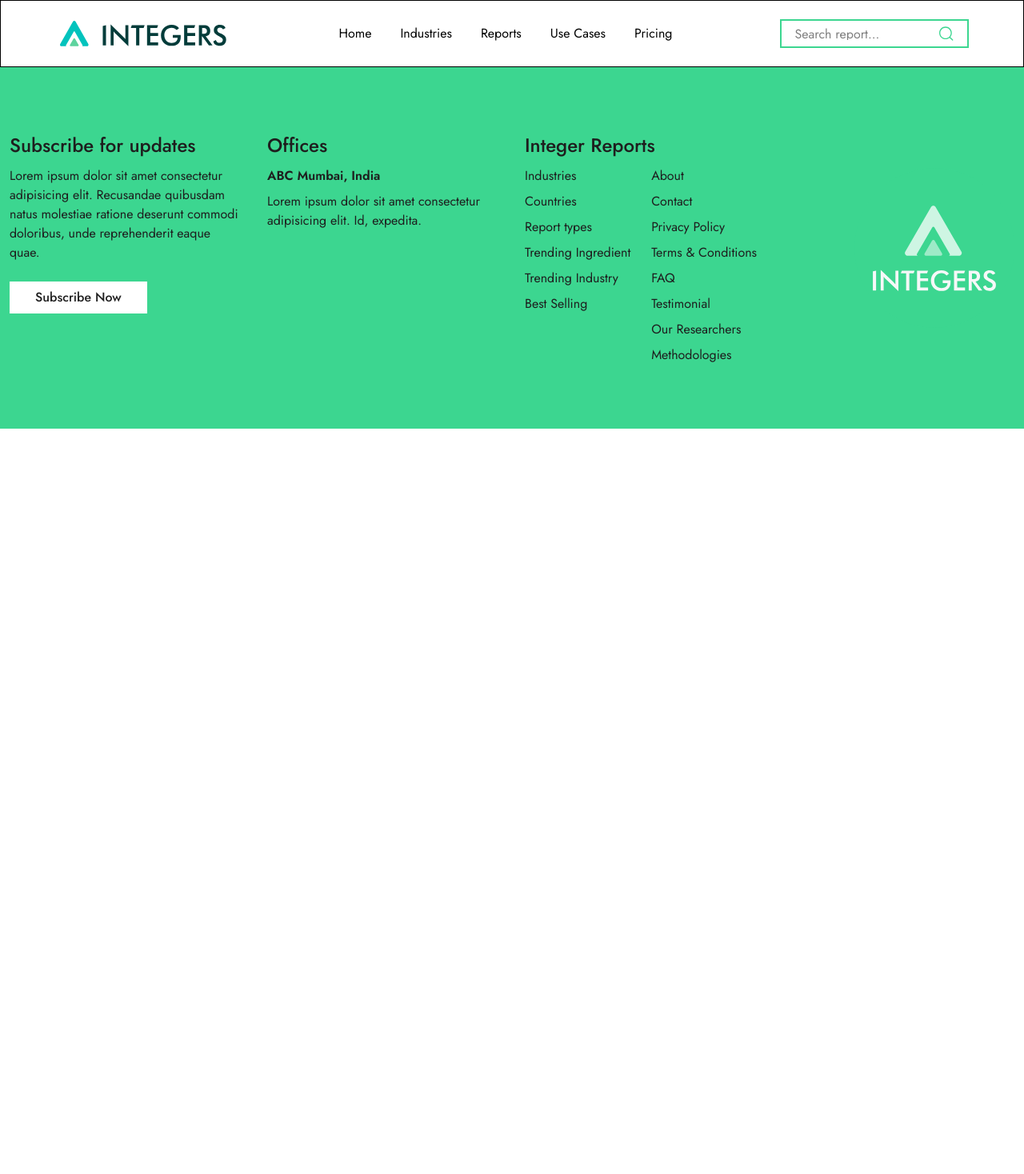
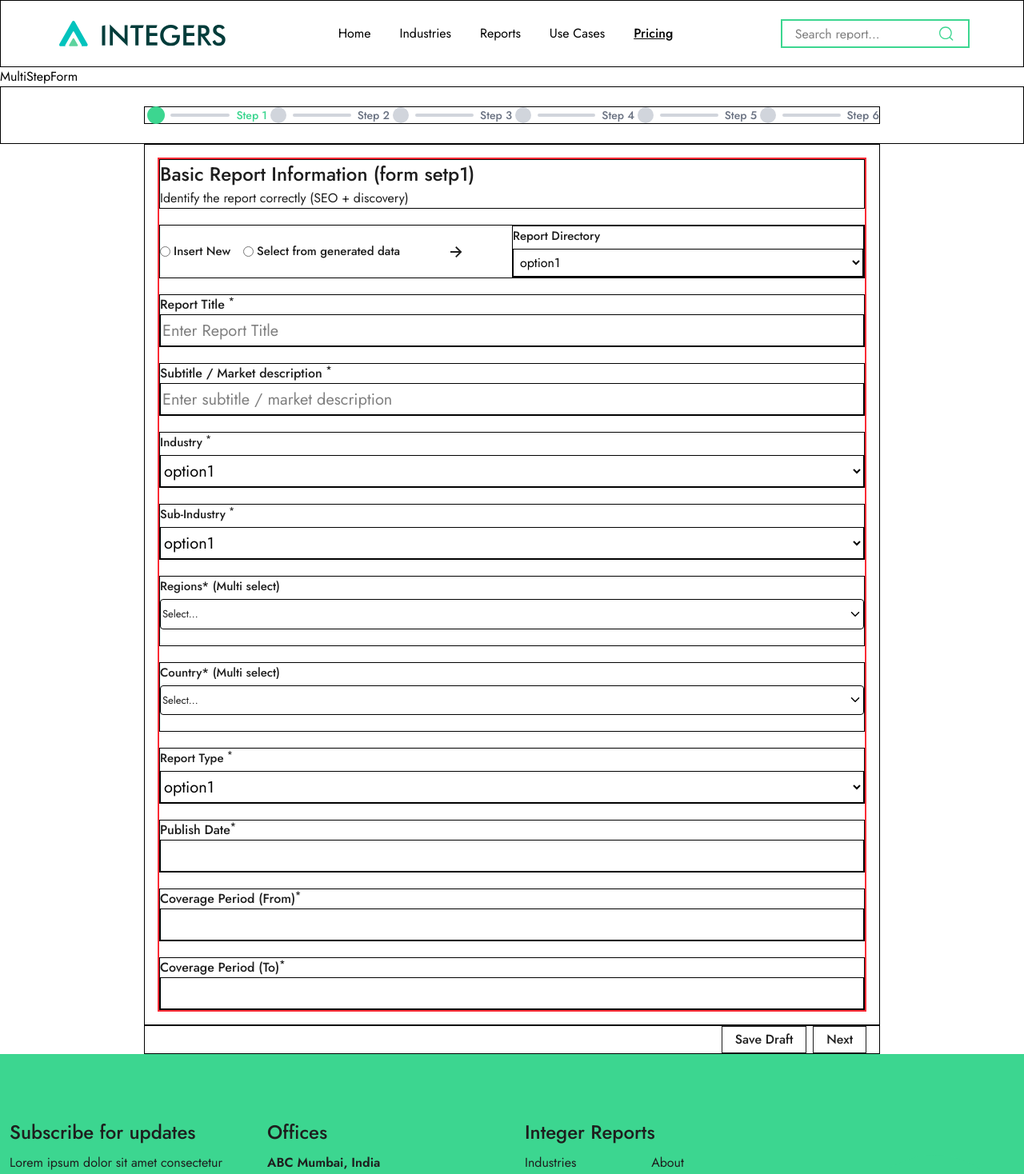
Before and after one commit to Amarjit-Gupta/dev-project, a React (Vite) app in the folder project/: page /pricing in a window 1280 px wide. Shown: the top 1468 px of the page at 80% size. Before the commit the page ends 800 px from the top, so only its background shows below. Built offline with nearby package versions, Linux system fonts and the light colour scheme.

Commit message:
first-commit

```diff
--- a/project/src/App.jsx
+++ b/project/src/App.jsx
@@ -13,7 +13,7 @@ const App = () => {
         <Routes>
           <Route path="/" element={<HomePage />} />
           <Route path="/report" element={<ReportingList />} />
-          <Route path="/admin/add" element={<MultiStepForm />} />
+          <Route path="/pricing" element={<MultiStepForm />} />
         </Routes>
       </BrowserRouter>
       <Footer />
--- a/project/src/admin/addData/MultiStepForm.jsx
+++ b/project/src/admin/addData/MultiStepForm.jsx
@@ -31,10 +31,10 @@ const MultiStepForm = () => {
             <h1>MultiStepForm</h1>
             {/*  steps */}
             {/* <StepIndicator step={formStep} /> */}
-        <div className="border hidden xl:block"><StepIndicator step={formStep} setStep={setFormStep} /></div>
+        <div className="border"><StepIndicator step={formStep} setStep={setFormStep} /></div>
 
 
-            <div className="border w-80 xl:w-230 m-auto p-4">
+            <div className="border w-230 m-auto p-4">
                 {formStep === 1 && <FormStep1 />}
                 {formStep === 2 && <FormStep2 />}
                 {formStep === 3 && <FormStep3 />}
@@ -44,7 +44,7 @@ const MultiStepForm = () => {
                 {formStep === 7 && <ReviewStep />}
             </div>
 
-            <div className="border w-80 xl:w-230 h-9 m-auto relative">
+            <div className="border w-230 h-9 m-auto relative">
 
                 {formStep > 1 && (
                     <button className="border absolute left-4 h-full px-4 font-medium text-primary border-text-primary cursor-pointer" onClick={handlePrev}>
--- a/project/src/admin/addData/steps/FormStep1.jsx
+++ b/project/src/admin/addData/steps/FormStep1.jsx
@@ -1,6 +1,9 @@
 import { IoArrowForwardSharp } from "react-icons/io5";
-import MultiSelectDropdown from "./MultiSelectDropDown";
+
 import { useState } from "react";
+import MultiSelectDropdown from "./MultiSelectDropdown";
+
+
 const FormStep1 = () => {
 
 
--- a/project/src/admin/addData/steps/FormStep4.jsx
+++ b/project/src/admin/addData/steps/FormStep4.jsx
@@ -1,5 +1,3 @@
-import { IoArrowForwardSharp } from "react-icons/io5";
-import MultiSelectDropdown from "./MultiSelectDropDown";
 import { useState } from "react";
 import FileUpload from "./FileUpload";
 const FormStep4 = () => {
--- a/project/src/admin/addData/steps/FormStep5.jsx
+++ b/project/src/admin/addData/steps/FormStep5.jsx
@@ -1,7 +1,3 @@
-import { IoArrowForwardSharp } from "react-icons/io5";
-import MultiSelectDropdown from "./MultiSelectDropDown";
-import { useState } from "react";
-import FileUpload from "./FileUpload";
 const FormStep5 = () => {
 
 
--- a/project/src/admin/addData/steps/FormStep6.jsx
+++ b/project/src/admin/addData/steps/FormStep6.jsx
@@ -1,7 +1,5 @@
-import { IoArrowForwardSharp } from "react-icons/io5";
-import MultiSelectDropdown from "./MultiSelectDropDown";
 import { useState } from "react";
-import FileUpload from "./FileUpload";
+
 const FormStep6 = () => {
 
     const [formData, setFormData] = useState({
--- a/project/src/components/Navbar.jsx
+++ b/project/src/components/Navbar.jsx
@@ -32,7 +32,7 @@ const Navbar = () => {
                     <li className="block lg:inline-block lg:pl-9 py-5 lg:py-0">Industries</li>
                     <li className="block lg:inline-block lg:pl-9 py-5 lg:py-0"><NavLink to={'/report'}>Reports</NavLink></li>
                     <li className="block lg:inline-block lg:pl-9 py-5 lg:py-0">Use Cases</li>
-                    <li className="block lg:inline-block lg:pl-9 py-5 lg:py-0">Pricing</li>
+                    <li className="block lg:inline-block lg:pl-9 py-5 lg:py-0"><NavLink to={"/pricing"}>Pricing</NavLink></li>
                 </ul>
 
                 <div className="hidden lg:block">
```
